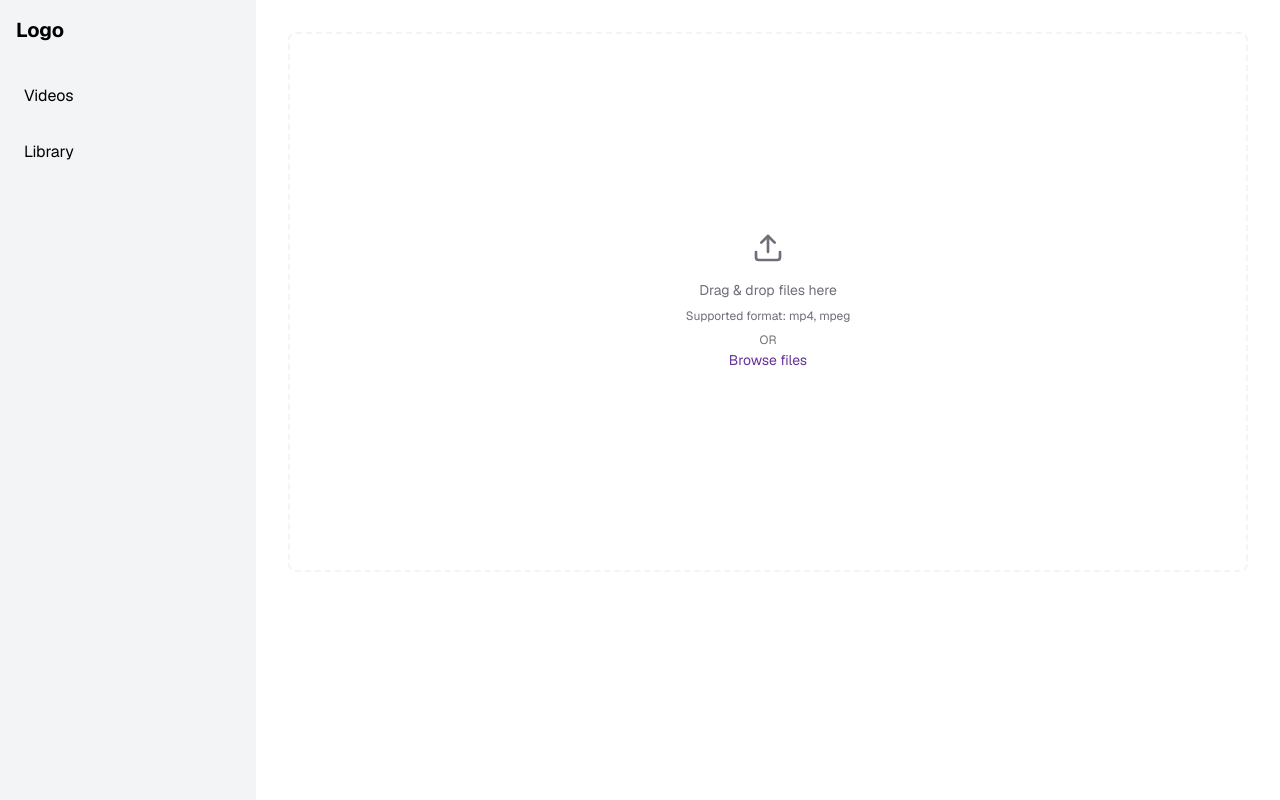
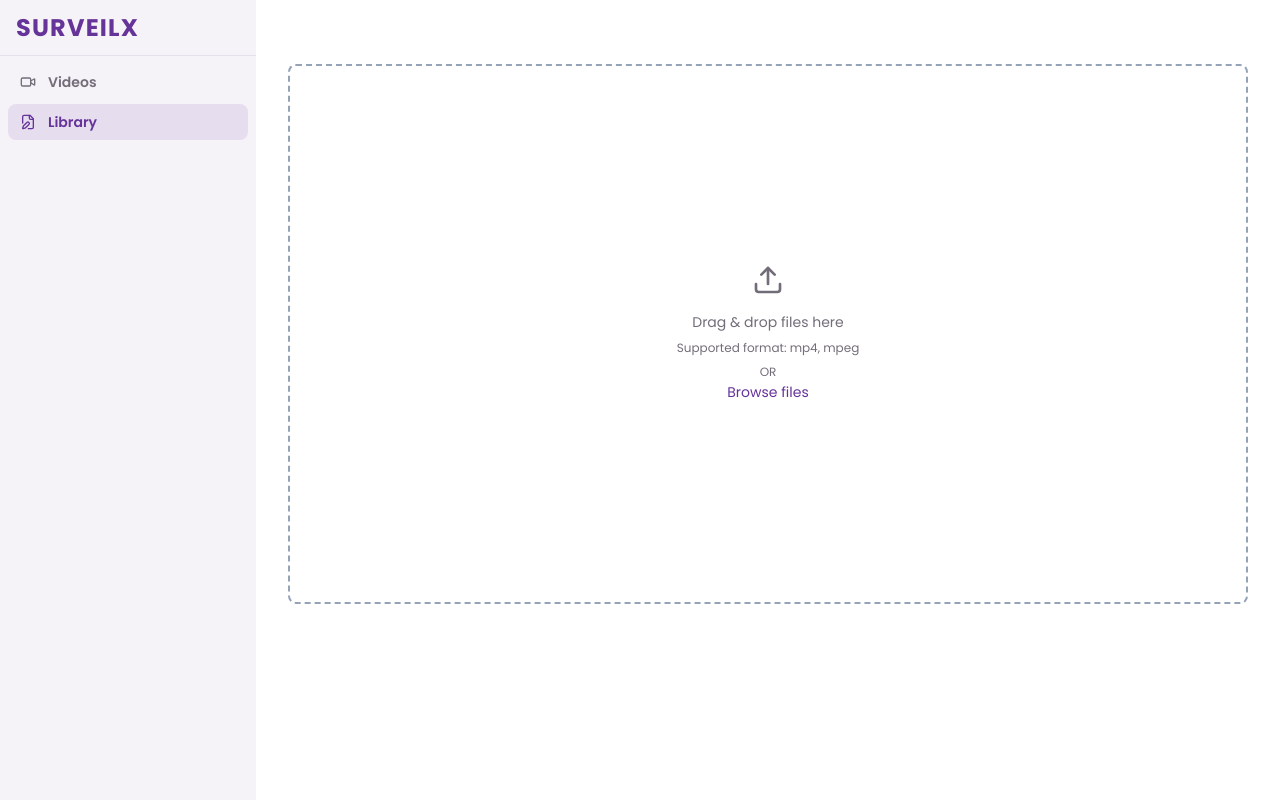
Before and after one commit to QutaibaRohan/surveilx-demo, a Next.js app: page /library in a window 1280 px wide. Built offline with nearby package versions, Linux system fonts and the light colour scheme; no server answers.

Commit message:
initial commit

```diff
--- a/app/layout.tsx
+++ b/app/layout.tsx
@@ -1,7 +1,14 @@
 import type { Metadata } from "next";
-import { GeistSans } from "geist/font/sans";
+import { Poppins } from "next/font/google";
 import "./globals.css";
 import Sidebar from "@/components/Sidebar";
+import { cn } from "@/lib/utils";
+
+const poppins = Poppins({
+  subsets: ["latin"],
+  weight: ["300", "400", "500", "600", "700"],
+  variable: "--font-poppins",
+});
 
 export const metadata: Metadata = {
   title: "Video Annotation App",
@@ -14,8 +21,13 @@ export default function RootLayout({
   children: React.ReactNode;
 }) {
   return (
-    <html lang="en" className={GeistSans.className}>
-      <body className="bg-background text-foreground">
+    <html lang="en" suppressHydrationWarning>
+      <body
+        className={cn(
+          poppins.variable,
+          "min-h-screen font-poppins bg-background text-foreground"
+        )}
+      >
         <div className="flex min-h-screen">
           <Sidebar />
           <main className="flex-1 ml-64">
--- a/app/library/page.tsx
+++ b/app/library/page.tsx
@@ -25,7 +25,7 @@ export default function LibraryPage() {
         setCurrentVideoIndex,
       }}
     >
-      <div className="space-y-8">
+      <div className="space-y-8 mt-8">
         <div
           className={`grid grid-cols-1 ${selectedVideo ? "lg:grid-cols-2" : ""} gap-8`}
         >
--- a/app/videos/loading.tsx
+++ b/app/videos/loading.tsx
@@ -1,9 +1,9 @@
 export default function Loading() {
   return (
-    <div className="space-y-6">
-      <div className="flex justify-between items-center">
+    <div className="space-y-6 mt-8">
+      {/* <div className="flex justify-between items-center">
         <div className="h-8 w-32 bg-muted animate-pulse rounded" />
-      </div>
+      </div> */}
 
       <div className="grid grid-cols-1 md:grid-cols-2 lg:grid-cols-3 gap-6">
         {[...Array(6)].map((_, i) => (
--- a/app/videos/page.tsx
+++ b/app/videos/page.tsx
@@ -6,10 +6,10 @@ export default async function VideosPage() {
   const videos = await listVideos();
 
   return (
-    <div className="space-y-6">
-      <div className="flex justify-between items-center">
-        <h1 className="text-2xl font-bold">Videos</h1>
-      </div>
+    <div className="space-y-6 mt-8">
+      {/* <div className="flex justify-between items-center">
+        <h1 className="text-xl font-bold text-primary">Videos</h1>
+      </div> */}
 
       <div className="grid grid-cols-1 md:grid-cols-2 lg:grid-cols-3 gap-6">
         {videos?.map((video) => (
--- a/components/AnnotationForm.tsx
+++ b/components/AnnotationForm.tsx
@@ -69,7 +69,7 @@ export function AnnotationForm({
           value={tagInput}
           onChange={handleTagInputChange}
           onKeyDown={handleAddTag}
-          placeholder="Give a tag (press Enter to add)"
+          placeholder="Give a tag (press enter to add)"
           className="bg-secondary/50"
         />
         <div className="flex flex-wrap gap-2">
--- a/components/PendingVideoGrid.tsx
+++ b/components/PendingVideoGrid.tsx
@@ -42,7 +42,7 @@ export function PendingVideoGrid({
           key={index}
           onClick={() => onSelectVideo(index)}
           className={cn(
-            "aspect-video bg-muted rounded-lg overflow-hidden relative cursor-pointer group",
+            "aspect-video bg-muted rounded-sm overflow-hidden relative cursor-pointer group",
             index === currentVideoIndex && "ring-2 ring-primary"
           )}
         >
@@ -57,10 +57,10 @@ export function PendingVideoGrid({
           <Button
             size="icon"
             variant="destructive"
-            className="absolute top-2 right-2 h-6 w-6 opacity-0 group-hover:opacity-100 transition-opacity"
+            className="absolute top-1 right-1 h-4 w-4 opacity-0 group-hover:opacity-100 transition-opacity"
             onClick={(e) => handleRemoveVideo(index, e)}
           >
-            <X className="h-4 w-4" />
+            <X className="h-3 w-3" />
           </Button>
         </div>
       ))}
--- a/components/Sidebar.tsx
+++ b/components/Sidebar.tsx
@@ -1,30 +1,58 @@
+"use client";
+
 import Link from "next/link";
-import { FC } from "react";
+import { Home, Video, FileEdit } from "lucide-react";
+import { usePathname } from "next/navigation";
+import { cn } from "@/lib/utils";
 
-const Sidebar: FC = () => {
+const routes = [
+  {
+    label: "Videos",
+    icon: Video,
+    href: "/videos",
+  },
+  {
+    label: "Library",
+    icon: FileEdit,
+    href: "/library",
+  },
+];
+
+export default function Sidebar() {
+  const pathname = usePathname();
+
   return (
-    <div className="w-64 h-screen bg-gray-100 p-4 fixed left-0 top-0">
-      <div className="mb-8">
-        <h1 className="text-xl font-bold">Logo</h1>
+    <div className="fixed left-0 flex h-full w-64 flex-col bg-secondary">
+      <div className="flex h-14 items-center border-b px-4">
+        <Link href="/" className="flex items-center">
+          <span className="text-2xl font-bold tracking-wider text-primary">
+            SURVEILX
+          </span>
+        </Link>
       </div>
+      <div className="flex-1 overflow-auto py-2">
+        <nav className="grid gap-1 px-2">
+          {routes.map((route) => {
+            const isActive = pathname === route.href;
 
-      <nav className="space-y-4">
-        <Link
-          href="/videos"
-          className="flex items-center space-x-2 p-2 hover:bg-gray-200 rounded"
-        >
-          <span>Videos</span>
-        </Link>
-
-        <Link
-          href="/library"
-          className="flex items-center space-x-2 p-2 hover:bg-gray-200 rounded"
-        >
-          <span>Library</span>
-        </Link>
-      </nav>
+            return (
+              <Link
+                key={route.href}
+                href={route.href}
+                className={cn(
+                  "flex items-center gap-3 rounded-lg px-3 py-2 transition-colors",
+                  isActive
+                    ? "bg-primary/10 text-primary"
+                    : "text-muted-foreground"
+                )}
+              >
+                <route.icon className="h-4 w-4" />
+                <span className="text-sm font-semibold">{route.label}</span>
+              </Link>
+            );
+          })}
+        </nav>
+      </div>
     </div>
   );
-};
-
-export default Sidebar;
+}
--- a/components/VideoAnnotation.tsx
+++ b/components/VideoAnnotation.tsx
@@ -114,10 +114,10 @@ export default function VideoAnnotation() {
 
   return (
     <div className="space-y-6">
-      <h2 className="text-xl font-semibold">
+      {/* <h2 className="text-xl font-semibold">
         Record - {new Date().toLocaleDateString()} -{" "}
         {new Date().toLocaleTimeString()}
-      </h2>
+      </h2> */}
 
       <div className="space-y-4">
         <VideoPlayer videoRef={videoRef} selectedVideo={selectedVideo} />
--- a/components/VideoUploader.tsx
+++ b/components/VideoUploader.tsx
@@ -66,7 +66,7 @@ export default function VideoUploader() {
     <div
       className={cn(
         "w-full aspect-video border-2 border-dashed rounded-lg flex flex-col items-center justify-center space-y-4 transition-colors",
-        isDragging ? "border-primary bg-primary/10" : "border-muted"
+        isDragging ? "border-primary bg-primary/10" : "border-slate-400"
       )}
       onDrop={handleDrop}
       onDragOver={handleDragOver}
--- a/tailwind.config.ts
+++ b/tailwind.config.ts
@@ -1,14 +1,12 @@
 import type { Config } from "tailwindcss";
 
-const config = {
+const config: Config = {
   darkMode: ["class"],
   content: [
-    "./pages/**/*.{ts,tsx}",
-    "./components/**/*.{ts,tsx}",
-    "./app/**/*.{ts,tsx}",
-    "./src/**/*.{ts,tsx}",
+    "./pages/**/*.{js,ts,jsx,tsx,mdx}",
+    "./components/**/*.{js,ts,jsx,tsx,mdx}",
+    "./app/**/*.{js,ts,jsx,tsx,mdx}",
   ],
-  prefix: "",
   theme: {
     container: {
       center: true,
@@ -18,6 +16,9 @@ const config = {
       },
     },
     extend: {
+      fontFamily: {
+        poppins: ["var(--font-poppins)"],
+      },
       colors: {
         border: "hsl(var(--border))",
         input: "hsl(var(--input))",
@@ -58,23 +59,9 @@ const config = {
         md: "calc(var(--radius) - 2px)",
         sm: "calc(var(--radius) - 4px)",
       },
-      keyframes: {
-        "accordion-down": {
-          from: { height: "0" },
-          to: { height: "var(--radix-accordion-content-height)" },
-        },
-        "accordion-up": {
-          from: { height: "var(--radix-accordion-content-height)" },
-          to: { height: "0" },
-        },
-      },
-      animation: {
-        "accordion-down": "accordion-down 0.2s ease-out",
-        "accordion-up": "accordion-up 0.2s ease-out",
-      },
     },
   },
-  plugins: [require("tailwindcss-animate")],
-} satisfies Config;
+  plugins: [],
+};
 
 export default config;
```
Also changed, not shown: assets/logo.png (added).
